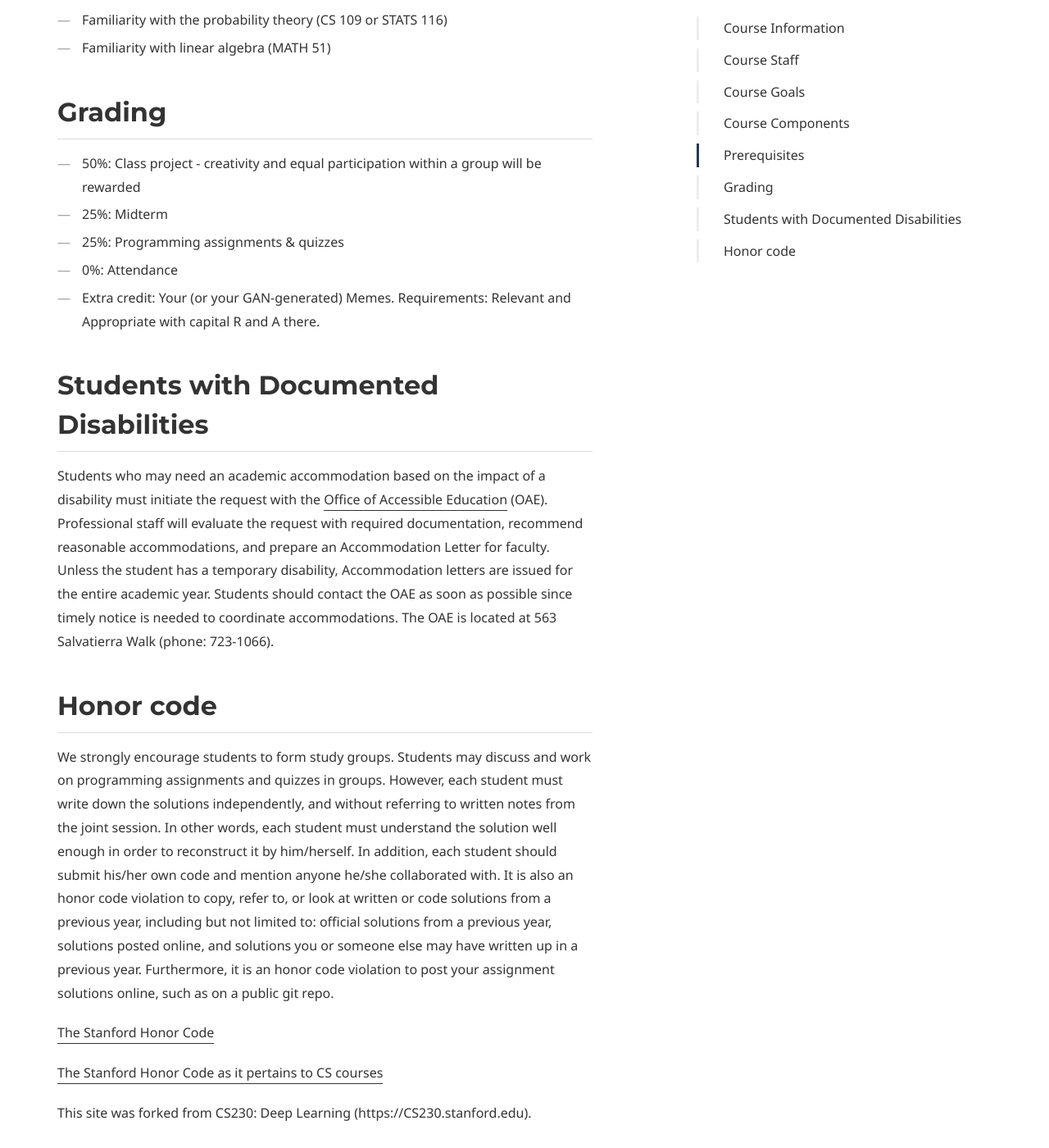
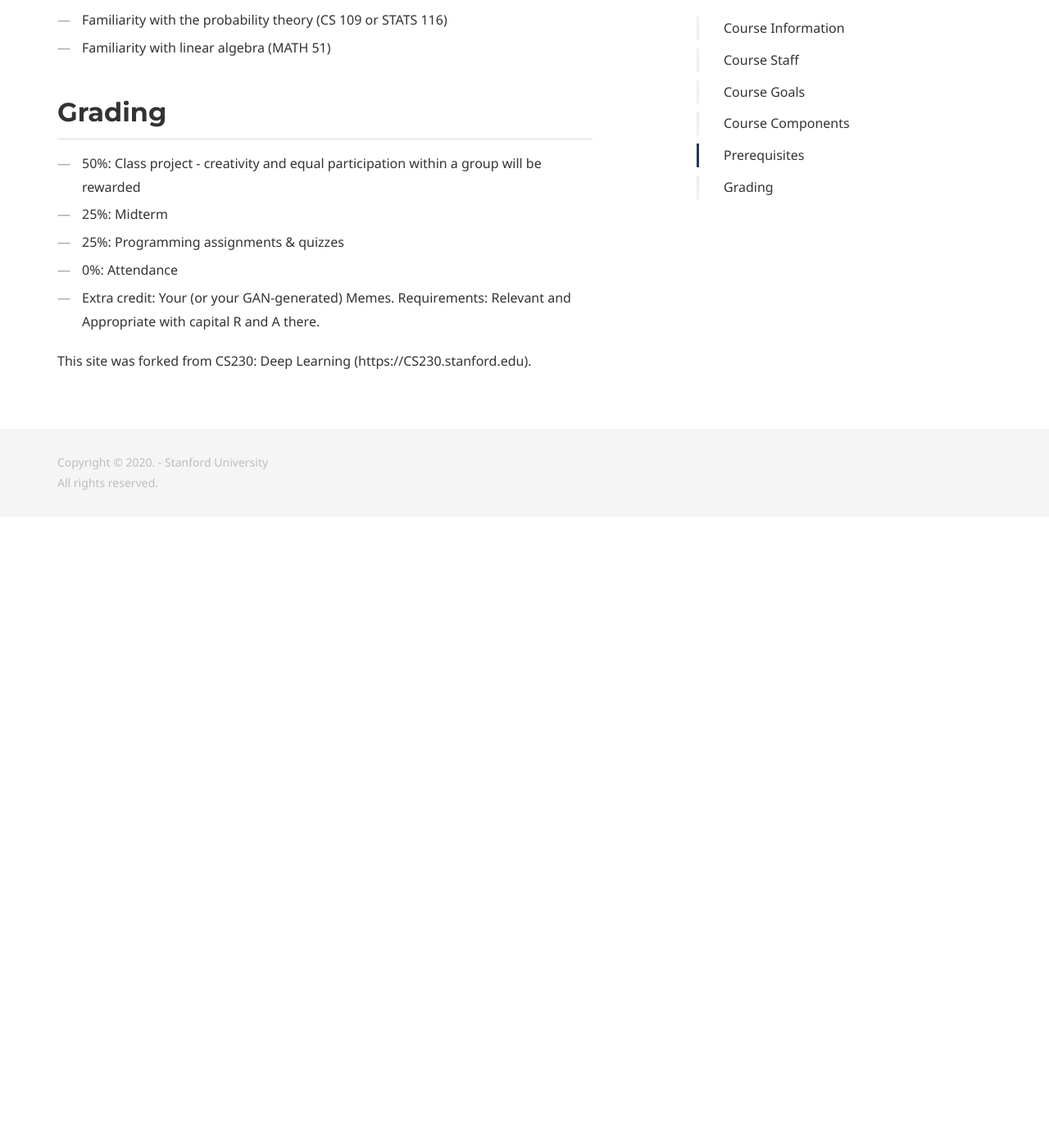
Before and after one commit to sharonzhou/CS236G, a Jekyll site: the page built from index.md, in a window 1280 px wide and 1400 px high, scrolled down 2661 px. Shown: the whole window at 82% size. Built offline with Jekyll 4.4.1, drawn with Linux system fonts in a browser that asks for light colours; after the commit the page ends 3291 px from its top, so only the background shows below that.

Commit message:
Update index.md

```diff
--- a/index.md
+++ b/index.md
@@ -43,15 +43,4 @@ Students are expected to have the following background:
 * 0%: Attendance
 * Extra credit: Your (or your GAN-generated) Memes. Requirements: Relevant and Appropriate with capital R and A there.
 
-## Students with Documented Disabilities
-Students who may need an academic accommodation based on the impact of a disability must initiate the request with the [Office of Accessible Education](https://oae.stanford.edu/) (OAE). Professional staff will evaluate the request with required documentation, recommend reasonable accommodations, and prepare an Accommodation Letter for faculty. Unless the student has a temporary disability, Accommodation letters are issued for the entire academic year. Students should contact the OAE as soon as possible since timely notice is needed to coordinate accommodations. The OAE is located at 563 Salvatierra Walk (phone: 723-1066).
-
-## Honor code
-We strongly encourage students to form study groups. Students may discuss and work on programming assignments and quizzes in groups. However, each student must write down the solutions independently, and without referring to written notes from the joint session. In other words, each student must understand the solution well enough in order to reconstruct it by him/herself. In addition, each student should submit his/her own code and mention anyone he/she collaborated with. It is also an honor code violation to copy, refer to, or look at written or code solutions from a previous year, including but not limited to: official solutions from a previous year, solutions posted online, and solutions you or someone else may have written up in a previous year. Furthermore, it is an honor code violation to post your assignment solutions online, such as on a public git repo.
-
-[The Stanford Honor Code](https://communitystandards.stanford.edu/policies-and-guidance/honor-code)
-
-[The Stanford Honor Code as it pertains to CS courses](https://web.stanford.edu/class/archive/cs/cs106b/cs106b.1164/handouts/honor-code.pdf)
-
-
 This site was forked from CS230: Deep Learning (https://CS230.stanford.edu).
```
